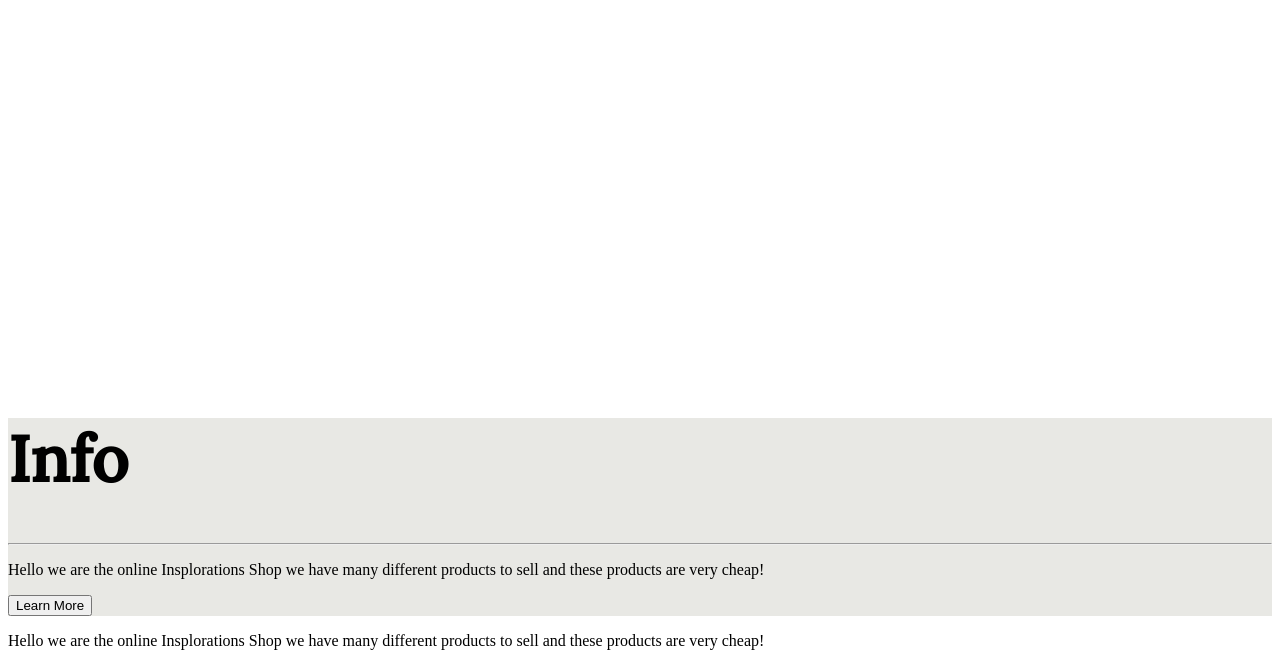
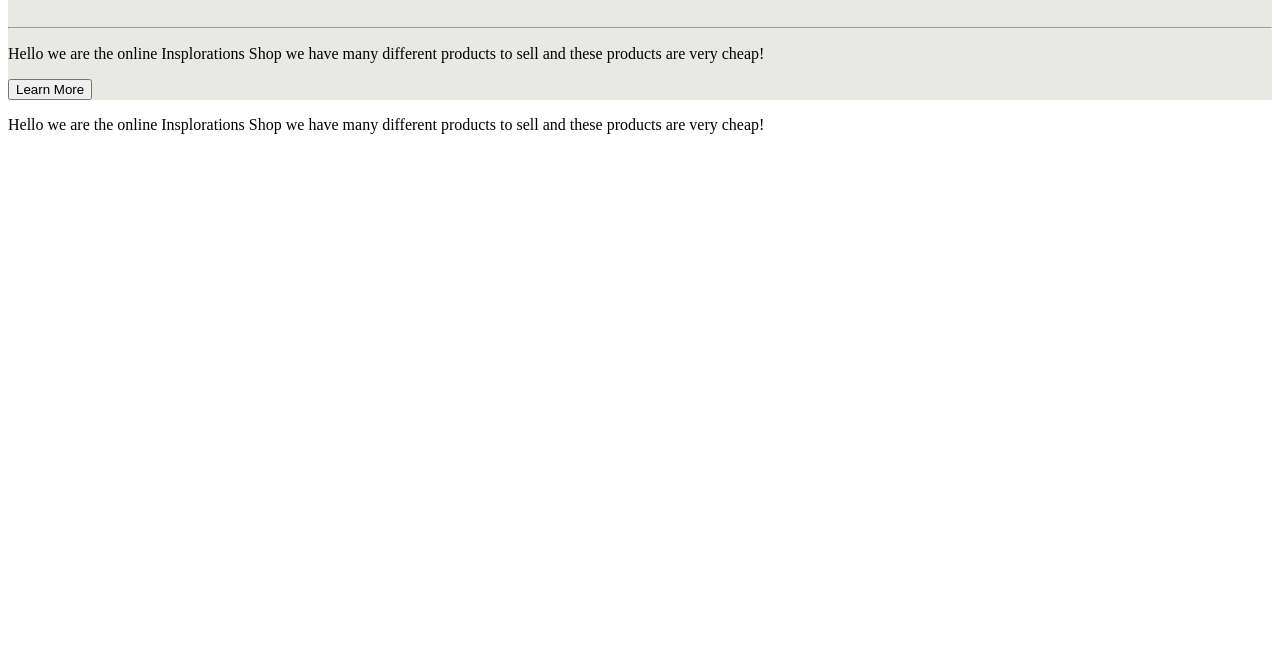
Before and after one commit to SeanFuentes/SeanFuentes.github.io, a plain HTML site: page Midterm/index.html in a window 1280 px wide. Shown: the part 603-1269 px from the top of the page. After the commit the page ends 800 px from the top, so only its background shows below. Drawn offline with nearby package versions, Linux system fonts and the light colour scheme.

Commit message:
Update index.html

```diff
--- a/Midterm/index.html
+++ b/Midterm/index.html
@@ -121,12 +121,6 @@
 <p>Regular Pass $100.00</p>
 <p>Regular Pass $200.00</p>
 
-    <div class="container">
-      <div class="row">
-        <div class="col lady">
-
-
-        </div>
 
         <div class="col mainbanner text-center">
           <h1 class="display-1">Info</h1>
```
